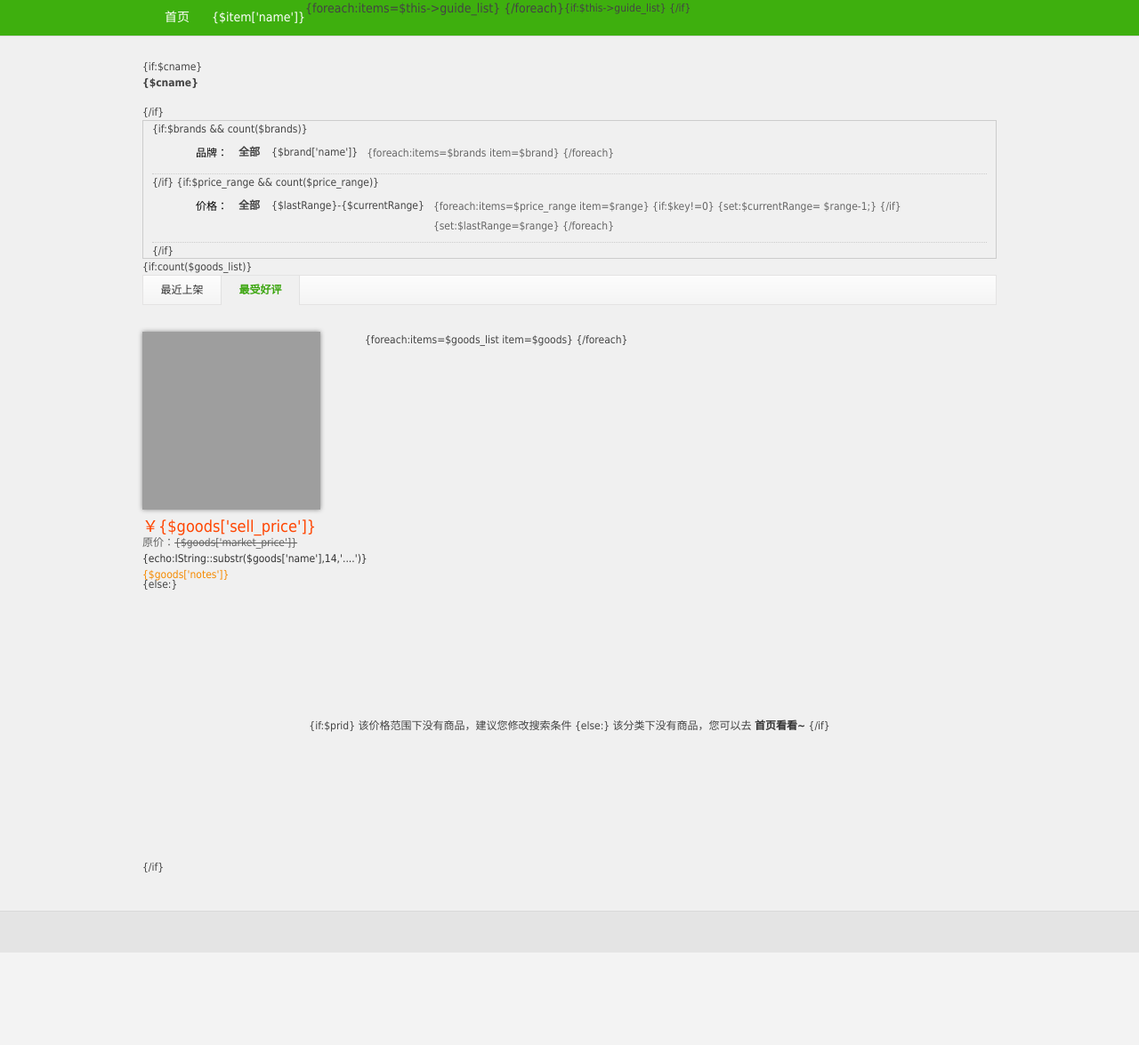
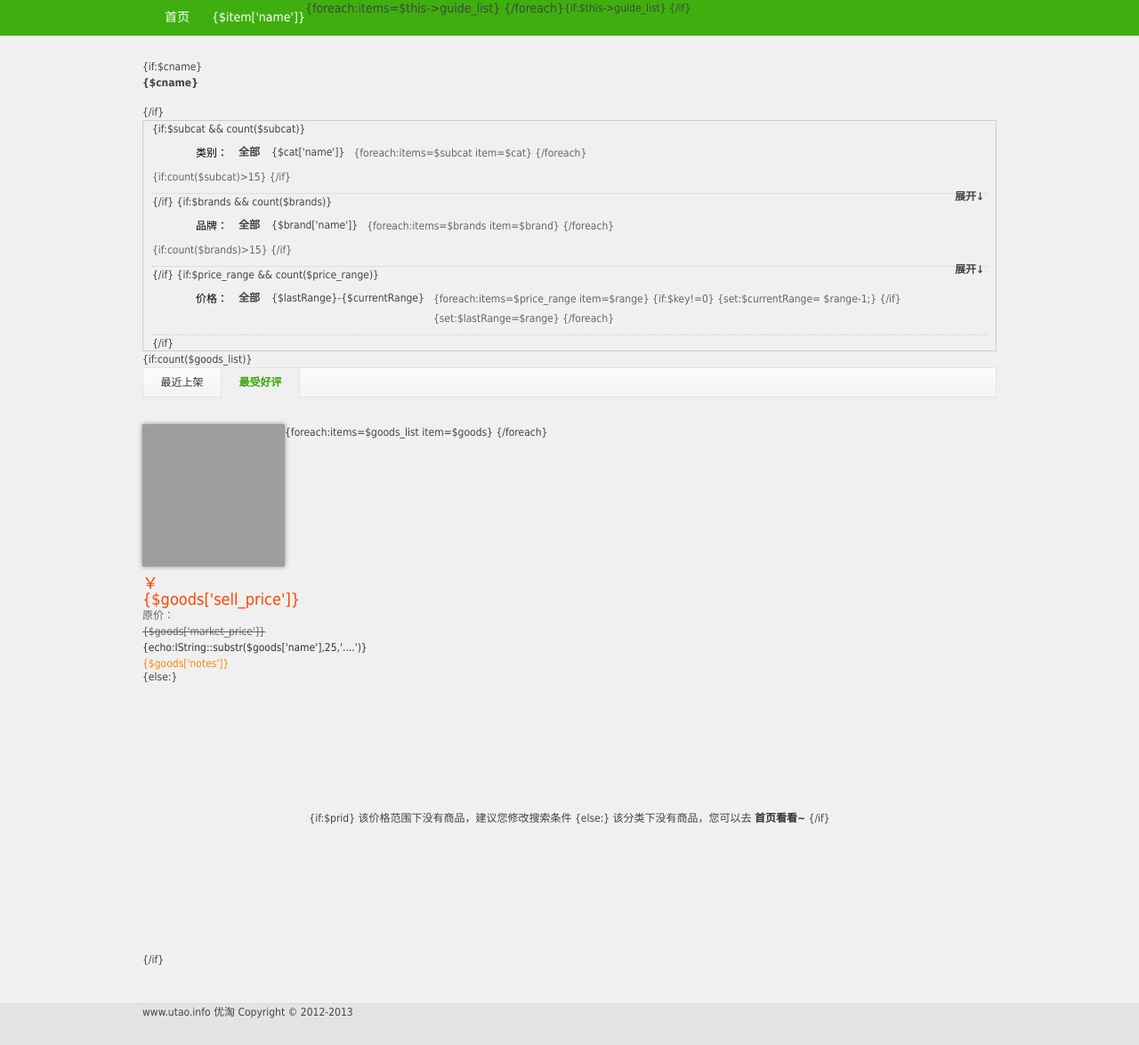
Before and after one commit to utaoinfo/utao, a PHP site: page /views/default/frontend/glist.html in a window 1280 px wide. Shown: the part 81-1256 px from the top of the page at 89% size. Before the commit the page ends 1152 px from the top, so only its background shows below. Run offline with PHP 8.4, Linux system fonts and the light colour scheme; some libraries are stand-ins or nearby versions; grey boxes are pictures that could not be loaded.

Commit message:
modify frontend display

```diff
--- a/config/config.php
+++ b/config/config.php
@@ -8,12 +8,12 @@
 		'type'=>'mysql',
         'tablePre'=>'xph_',
 		'read'=>array(
-			array('host'=>'210.209.127.195:3306','user'=>'keenhome','passwd'=>'gong2008','name'=>'xiaopihai'),
+			array('host'=>'db.shop.xunlei.com','user'=>'xunlei','passwd'=>'xunlei','name'=>'xiaopihai'),
 			//array('host'=>'localhost:3306','user'=>'root','passwd'=>'admin','name'=>'xiaopihai'),
 		),
 
 		'write'=>array(
-			'host'=>'210.209.127.195:3306','user'=>'keenhome','passwd'=>'gong2008','name'=>'xiaopihai',
+			'host'=>'db.shop.xunlei.com','user'=>'xunlei','passwd'=>'xunlei','name'=>'xiaopihai',
 			//'host'=>'localhost:3306','user'=>'root','passwd'=>'admin','name'=>'xiaopihai',
 		),
 	),
--- a/controllers/block.php
+++ b/controllers/block.php
@@ -443,6 +443,7 @@
     	$sub_category = '';
     	if($category_id)
     	{
+
     		$tb_category = new IModel('category');
     		$category_info = $tb_category->query('parent_id='.$category_id);
     		if(count($category_info)>0)
--- a/css/style.css
+++ b/css/style.css
@@ -31,10 +31,11 @@
 h1,h2,h3,h4,h5,h6 { font-weight: normal; margin-bottom: 15px; }
 p { margin: 0; }
 
-
 a, a:link {color: #333;text-decoration: none;}
 a:hover {color: #3EAF0E;text-decoration: underline;}
 
+/*** Main ***/
+.main { padding: 25px 0px 40px; }
 
 .container { margin: 0px auto; width: 960px; }
 
@@ -43,7 +44,7 @@
 .header h1 { float: left; margin: 15px 0px 0px; }
 .header h1 a { font-weight: bold;  }
 
-/*** search ***/
+/*** 搜索search ***/
 .z_btn_bf, .z_txtwrap, .z_s_l, .z_s_r{background: url(../img/spr_icon.png) no-repeat;}
 .z_b_wrap{ width:450px; height:41px; margin:18px auto 0;overflow:hidden;}
 .z_txtwrap{ float:left; width:335px; height:41px; background-position:0 -126px; background-repeat:repeat-x; position:relative; overflow:hidden;}
@@ -68,16 +69,13 @@
 .z_txt_tips{ height:22px; line-height:22px; background-color:#ffe9ad; color:#e9873f; width:604px; margin-left:126px; text-indent:14px; border:1px solid #e9873f;}
 
 
-/**** nav ***/
+/**** 导航菜单nav ***/
 .nav{ height: 40px; background:#3EAF0E; border-bottom: 1px solid #d9d9d9;}
 .nav .menu { margin: 0; font-size: 14px;}
 .nav .menu li { float: left; margin: 0px 0px 0px 25px; }
 .nav .menu li a{text-decoration:none;color: #fff; display: inline-block;vertical-align: top;height: 38px;line-height:38px;}
 .nav .menu li a:hover {text-decoration:none; border-bottom: 2px solid #FFF;color: #FFF;}
 .nav .menu .active{border-bottom: 2px solid #FFF;color: #FFF;font-weight: bold;}
-
-/*** Main ***/
-.main { padding: 25px 0px 40px; }
 
 /*** Slideshow ***/
 .slideshow { background: #cccccc; height: 320px!important; margin: 0px 10px 25px; position: relative; -moz-box-shadow: 0 0 5px #888; -webkit-box-shadow: 0 0 5px#888; box-shadow: 0 0 5px #888;border: #cccccc solid 1px; overflow: hidden; }
@@ -86,11 +84,11 @@
 .nivo-controlNav .nivo-control { background: url(../images/bullets.png) no-repeat; display: block; float: left; height: 20px; text-indent: -9999px; width: 22px; }
 .nivo-controlNav .nivo-control.active { background: url(../images/bullets.png) no-repeat scroll 0 -22px; }
 
-
-.row .column { float: left; margin-right:50px; width: 200px;height: 275px; }
+/*** 列表项 ***/
+.row .column { float: left; margin-right:40px; width: 160px;height: 275px; }
 .row .column.last { margin-right: 0px; }
-.row .column .image { background: #cccccc; height: 200px; margin-bottom: 5px; width: 200px; -moz-box-shadow: 0 0 5px #888; -webkit-box-shadow: 0 0 5px#888; box-shadow: 0 0 5px #888;overflow: hidden; }
-.row .column .image img{ height: 200px;width: 200px;}
+.row .column .image { background: #cccccc; height: 160px; width: 160px; margin-bottom: 5px; -moz-box-shadow: 0 0 5px #888; -webkit-box-shadow: 0 0 5px#888; box-shadow: 0 0 5px #888;overflow: hidden; }
+.row .column .image img{ height:160px;width:160px;}
 .row .column .pro_price {color: #636362;padding: 5px 0 0;}
 .row .column .pro_price .new_price {color:#FF4500;font-size: 18px;font-weight: normal;margin: 0 4px 0 0;}
 .row .column .pro_price .old_price {text-decoration: line-through;}
@@ -117,143 +115,35 @@
 
 /*** catetgroy select ***/
 
+.catschoose {padding: 0 10px;border: 1px solid #CCC;overflow: hidden;margin-bottom: 0;}
+.catschoose a.active, .catschoose a.active:link, .catschoose a.active:visited, .catschoose a.active:hover, .catschoose a.active:active {
+background-color: #3EAF0E;color: white;text-decoration: none;}
+.catschoose .less{overflow: hidden;height: 20px;}
+.catschoose .more_cats{position:absolute;right:1px;}
+.catschoose .more_cats a:hover{color:#3EAF0E;text-decoration:underline;}
 
-.catschoose {
-padding: 0 10px;
-border: 1px solid #CCC;
-overflow: hidden;
-margin-bottom: 0;
-}
+.catschoose ul {margin-bottom: -1px;}
+.catschoose ul.operation_area {margin-bottom: 0;}
+.catschoose ul li {vertical-align: top;margin-bottom: -1px;}
+.catschoose ul li::after {content: "";clear: both;display: block;height: 0;visibility: hidden;}
+.catschoose dl {position:relative;border-bottom: 1px dotted #CCC;padding: 7px 0;line-height: 22px;color: #666;}
+.catschoose dl::after {content: "";height: 0;visibility: hidden;display: block;}
+.catschoose dl a {padding: 1px 2px;}
+.catschoose dl a:hover {color: #3EAF0E;}
+.catschoose dl a:link, .catschoose dl a:visited {color: #444;}
 
-.catschoose a.active, .catschoose a.active:link, .catschoose a.active:visited, .catschoose a.active:hover, .catschoose a.active:active {
-background-color: #3EAF0E;
-color: white;
-text-decoration: none;
-}
+.catschoose dl dt {float: left;width: 85px;padding-right: 9px;color: black;text-align: right;}
+.catschoose dl dd {float: left;width: 800px;}
+.catschoose dl dd dl {float: left;padding: 0;border-bottom: 0;}
+.catschoose dl dd dl dt, .catschoose dl dd dl dd {float: left;width: auto;padding-bottom: 7px;padding-right: 8px;font-weight: normal;white-space: nowrap;}
+.catschoose dl dd dl dt a, .catschoose dl dd dl dd a {height: 18px;display: inline-block;line-height: 19px;padding-left: 3px;}
+.catschoose dl dd dl dt a:hover, .catschoose dl dd dl dd a:hover {background: #3EAF0E;text-decoration: none;color: #fff;}
 
-.catschoose ul {
-margin-bottom: -1px;
-}
-.catschoose ul.operation_area {
-margin-bottom: 0;
-}
-li {
-display: list-item;
-}
-.catschoose ul li {
-vertical-align: top;
-margin-bottom: -1px;
-}
+.sort {	position: relative;margin-bottom: 30px;height: 32px;border: 1px solid #E4E3E3;line-height: 32px;background: url(../img/sort_bg.png) repeat-x;}
+.sort .tabitem {float: left;width: 87px;border-right: 1px solid #E1E1E1;text-align: center;}
+.sort .tabitem a {text-decoration: none;display: block;}
+.sort .tabitem a.active {cursor: default;height: 33px;color: #3AA50D;font-weight: bold;background: #f0f0f0;}
 
-.catschoose ul li::after {
-content: "";
-clear: both;
-display: block;
-height: 0;
-visibility: hidden;
-}
-
-
-.catschoose dl {
-border-bottom: 1px dotted #CCC;
-padding: 7px 0;
-line-height: 22px;
-color: #666;
-}
-.catschoose dl::after {
-content: "";
-
-height: 0;
-visibility: hidden;
-display: block;
-}
-
-.catschoose dl a {
-padding: 1px 2px;
-}
-.catschoose dl a:hover {
-color: #3EAF0E;
-}
-.catschoose dl a:link, .catschoose dl a:visited {
-color: #444;
-}
-
-
-.catschoose dl dt {
-float: left;
-width: 85px;
-padding-right: 9px;
-color: black;
-text-align: right;
-}
-.catschoose dl dd {
-float: left;
-width: 800px;
-}
-.catschoose dl dd dl {
-float: left;
-padding: 0;
-border-bottom: 0;
-}
-.catschoose dl dd dl dt, .catschoose dl dd dl dd {
-float: left;
-width: auto;
-padding-bottom: 7px;
-padding-right: 8px;
-font-weight: normal;
-white-space: nowrap;
-}
-
-.catschoose dl dd dl dt a, .catschoose dl dd dl dd a {
-height: 18px;
-display: inline-block;
-line-height: 19px;
-padding-left: 3px;
-}
-.catschoose dl dd dl dt a:hover, .catschoose dl dd dl dd a:hover {
-background: #3EAF0E;
-text-decoration: none;
-color: #fff;
-}
-
-
-.sort {
-	position: relative;
-margin-bottom: 30px;
-height: 32px;
-border: 1px solid #E4E3E3;
-line-height: 32px;
-background: url(../img/sort_bg.png) repeat-x;
-}
-
-.sort .tabitem {
-float: left;
-width: 87px;
-border-right: 1px solid #E1E1E1;
-text-align: center;
-}
-.sort .tabitem a {
-	text-decoration: none;
-display: block;
-}
-.sort .tabitem a.active {
-cursor: default;
-height: 33px;
-color: #3AA50D;
-font-weight: bold;
-background: #f0f0f0;
-}
-
-
-/*** Gallery ***/
-.gallery {  }
-.gallery .item { background: #cccccc; border: 5px solid #ffffff; float: left; height: 180px; margin: 0px 20px 40px 20px; width: 180px; }
-
-/*** Blog ***/
-.blog {}
-.blog .post { margin-bottom: 20px; overflow: hidden; }
-.blog .post h2 { margin-bottom: 0px; }
-.blog .post .date { border-bottom: 1px solid #ccc; font-size: 12px; margin-bottom: 10px; padding-bottom: 10px; }
 
 
 /*** Widget ***/
--- a/docs/version.php
+++ /dev/null
@@ -1 +0,0 @@
-<?php return '2.3.11113010';
--- a/views/default/frontend/glist.html
+++ b/views/default/frontend/glist.html
@@ -9,9 +9,8 @@
 	<link href="css/nivo-slider.css" rel="stylesheet" type="text/css" />
     <!--[if IE]><link href="css/style-ie.css" rel="stylesheet" type="text/css" /><![endif]-->
 	<script type="text/javascript" src="js/jquery-1.7.1.min.js"></script>
-
+	<script type="text/javascript" src="js/page.js"></script>
 </head>
-
 <body>
 
 <div class="header">
@@ -26,63 +25,85 @@
                 <span class="z_s_l"></span>
                 <span class="z_s_r"></span>
                 <span class="text">
-                    <span name="inputLabel" class="z_input_lab" style="display:none;">输入想查询的词</span>
-                    <input id="playAddr" value="" placeholder="输入想查询的词" name="" type="text">
+                    <span name="kwPlaceholder" class="z_input_lab" style="display:none;">输入想查询的词</span>
+                    <input id="kwInput" value="" placeholder="输入想查询的词" name="" type="text">
                 </span>
             </div>
-            <a class="z_btn_bf" id="playBtn" href="javascript:;" title="播放" onclick="return false;">搜索</a>
+            <a class="z_btn_bf" id="searchBtn" href="javascript:;" title="播放" onclick="return false;">搜索</a>
         </div>
 	</div>
-</div><!-- // end #header -->
+</div>
+<!-- // end #header -->
 <div class="nav">
 	<div class="container">
 		{if:$this->guide_list}
 		<ul class="menu fl">
 			<li><a href="/" title="首页" >首页</a></li>
 			{foreach:items=$this->guide_list}
-			<li ><a href="{$item['link']}" title="{$item['name']}">{$item['name']}</a></li>
+			<li ><a href="{$item['link']}" title="{$item['name']}" >{$item['name']}</a></li>
 			{/foreach}
 		</ul>
 		{/if}
 	</div>
-</div><!-- // end nav -->
+</div>
+<!-- // end nav -->
 
 <div class="main">
 	<div class="container">
 		{if:$cname}
 			<h2><b>{$cname}</b></h3>
 		{/if}
+		<!-- 搜索过滤 -->
 		<div id="catBox" class="catschoose">
-
 			<ul class="operation_area">
 				<li>
+					{if:$subcat && count($subcat)}
+					<dl id="subcat" class="clearfix {if:count($subcat)>15}less{/if}">
+						<dt>类别：</dt>
+						<dd>
+							<dl>
+								<dt><strong><a href="/?controller=frontend&action=glist&ids={$top_cid}_{$second_cid}_0_{$forth_cid}_{$bid}_{$prid}">全部</a></strong></dt>
+								{foreach:items=$subcat item=$cat}
+
+								<dd><a href="/?controller=frontend&action=glist&ids={$top_cid}_{$second_cid}_{$cat['id']}_{$forth_cid}_{$bid}_{$prid}" >{$cat['name']}</a></dd>
+
+								{/foreach}
+							</dl>
+						</dd>
+						{if:count($subcat)>15}
+						<p class="more_cats"><strong><a href="javascript:;" >展开↓</a></strong></p>
+						{/if}
+					</dl>
+					{/if}
+
 					{if:$brands && count($brands)}
-					<dl id="brands" class="clearfix">
+					<dl id="brands" class="clearfix {if:count($brands)>15}less{/if}">
 						<dt>品牌：</dt>
 						<dd>
 							<dl>
-								<dt><strong><a href="/?controller=frontend&action=glist&cid={$cid}&bid=-1&prid={$prid}" class="active">全部</a></strong></dt>
-
+								<dt><strong><a href="/?controller=frontend&action=glist&ids={$top_cid}_{$second_cid}_{$third_cid}_{$forth_cid}_0_{$prid}">全部</a></strong></dt>
 								{foreach:items=$brands item=$brand}
-								<dd><a href="/?controller=frontend&action=glist&cid={$cid}&bid={$brand['id']}&prid={$prid}" >{$brand['name']}</a></dd>
+								<dd><a href="/?controller=frontend&action=glist&ids={$top_cid}_{$second_cid}_{$third_cid}_{$forth_cid}_{$brand['id']}_{$prid}" >{$brand['name']}</a></dd>
 								{/foreach}
 
 							</dl>
 						</dd>
+						{if:count($brands)>15}
+						<p class="more_cats"><strong><a href="javascript:;" >展开↓</a></strong></p>
+						{/if}
 					</dl>
 					{/if}
+
 					{if:$price_range && count($price_range)}
-					<dl id="price" class="clearfix">
+					<dl id="price" class="clearfix ">
 						<dt>价格：</dt>
 						<dd>
 							<dl>
-								<dt><strong><a class="active" href="/?controller=frontend&action=glist&cid={$cid}&bid={$bid}&prid=-1" >全部</a></strong></dt>
-
+								<dt><strong><a href="/?controller=frontend&action=glist&ids={$top_cid}_{$second_cid}_{$third_cid}_{$forth_cid}_{$bid}_0" >全部</a></strong></dt>
 								{foreach:items=$price_range item=$range}
-
 								{if:$key!=0}
 								{set:$currentRange= $range-1;}
-								<dd><a href="/?controller=frontend&action=glist&cid={$cid}&bid={$bid}&prid={$key}" >{$lastRange}-{$currentRange}</a></dd>
+								<dd><a href="/?controller=frontend&action=glist&ids={$top_cid}_{$second_cid}_{$third_cid}_{$forth_cid}_{$bid}_{$key}" >{$lastRange}-{$currentRange}</a></dd>
 								{/if}
 								{set:$lastRange=$range}
 								{/foreach}
@@ -90,6 +111,7 @@
 						</dd>
 					</dl>
 					{/if}
+
 				</li>
 	        </ul>
 		</div>
@@ -97,12 +119,14 @@
 
 		{if:count($goods_list)}
 		<div  class="row clearfix">
+			<!-- 排序选择 -->
 			<ul class="sort clearfix">
 				<li class="tabitem"><a href="#" class="on" target="_self">最近上架</a></li>
 				<li class="tabitem"><a class="active" href="#" target="_self">最受好评</a></li>
 			</ul>
+
 			{foreach:items=$goods_list item=$goods}
-			<div class="column" {if:$key%4==3}style="margin-right:0;"{/if}>
+			<div class="column" {if:$key==4} style="margin-right:0;"{/if}>
 				<div class="image">
 					<a href="{$goods['url']}" title="{$goods['name']}" target="_blank">
 						<img src="{$goods['list_img']}" alt="{$goods['name']}" />
@@ -112,7 +136,7 @@
 					<strong class="new_price">￥{$goods['sell_price']}</strong>
 					原价：<span class="old_price">{$goods['market_price']}</span>
 				</p>
-				<p><a href="{$goods['url']}" title="{$goods['name']}" target="_blank">{echo:IString::substr($goods['name'],14,'....')}</a></p>
+				<p><a href="{$goods['url']}" title="{$goods['name']}" target="_blank">{echo:IString::substr($goods['name'],25,'....')}</a></p>
 				<p class="sub_tip">{$goods['notes']}</p>
 			</div>
 			{/foreach}
@@ -131,7 +155,7 @@
 
 <div class="footer">
 	<div class="container">
-
+		<div id="footer">www.utao.info 优淘 Copyright © 2012-2013</div>
 	</div>
 </div><!-- // end #fppter -->
 
@@ -140,9 +164,27 @@
 </html>
 <script type="text/javascript">
 $(function(){
-	$('.menu').find('a[href*="cid={$cid}"]').addClass('active');
+	$('.menu').find('a[href*="ids={$top_cid}_{$second_cid}_"]').addClass('active');
 	$('#catBox').find('a').removeClass('active');
-	$('#brands').find('a[href*="bid={$bid}"]').addClass('active');
-	$('#price').find('a[href*="prid={$prid}"]').addClass('active');
+	$('#brands').find('a[href*="ids={$top_cid}_{$second_cid}_{$third_cid}_{$forth_cid}_{$bid}_{$prid}"]').addClass('active');
+	$('#price').find('a[href*="ids={$top_cid}_{$second_cid}_{$third_cid}_{$forth_cid}_{$bid}_{$prid}"]').addClass('active');
+	$('#subcat').find('a[href*="ids={$top_cid}_{$second_cid}_{$third_cid}_{$forth_cid}_{$bid}_{$prid}"]').addClass('active');
+	$('.more_cats').unbind('click').click(function(){
+		var parent = $(this).parent();
+		if(parent.hasClass('less')){
+			$(this).find('a').html('收起↑');
+			parent.removeClass('less');
+		}else{
+			$(this).find('a').html('展开↓');
+			parent.addClass('less');
+		}
+
+	});
 });
 </script>
+<p style="display:none;">
+<script type="text/javascript">
+var _bdhmProtocol = (("https:" == document.location.protocol) ? " https://" : " http://");
+document.write(unescape("%3Cscript src='" + _bdhmProtocol + "hm.baidu.com/h.js%3F60d2ec0a4398cdc9ae7bf4aa6dd174d0' type='text/javascript'%3E%3C/script%3E"));
+</script>
+</p>
```
Also changed, not shown: controllers/frontend.php (+58 -17 lines), js/page.js (added, +113 -0 lines), views/default/frontend/index.html (+123 -5 lines).
